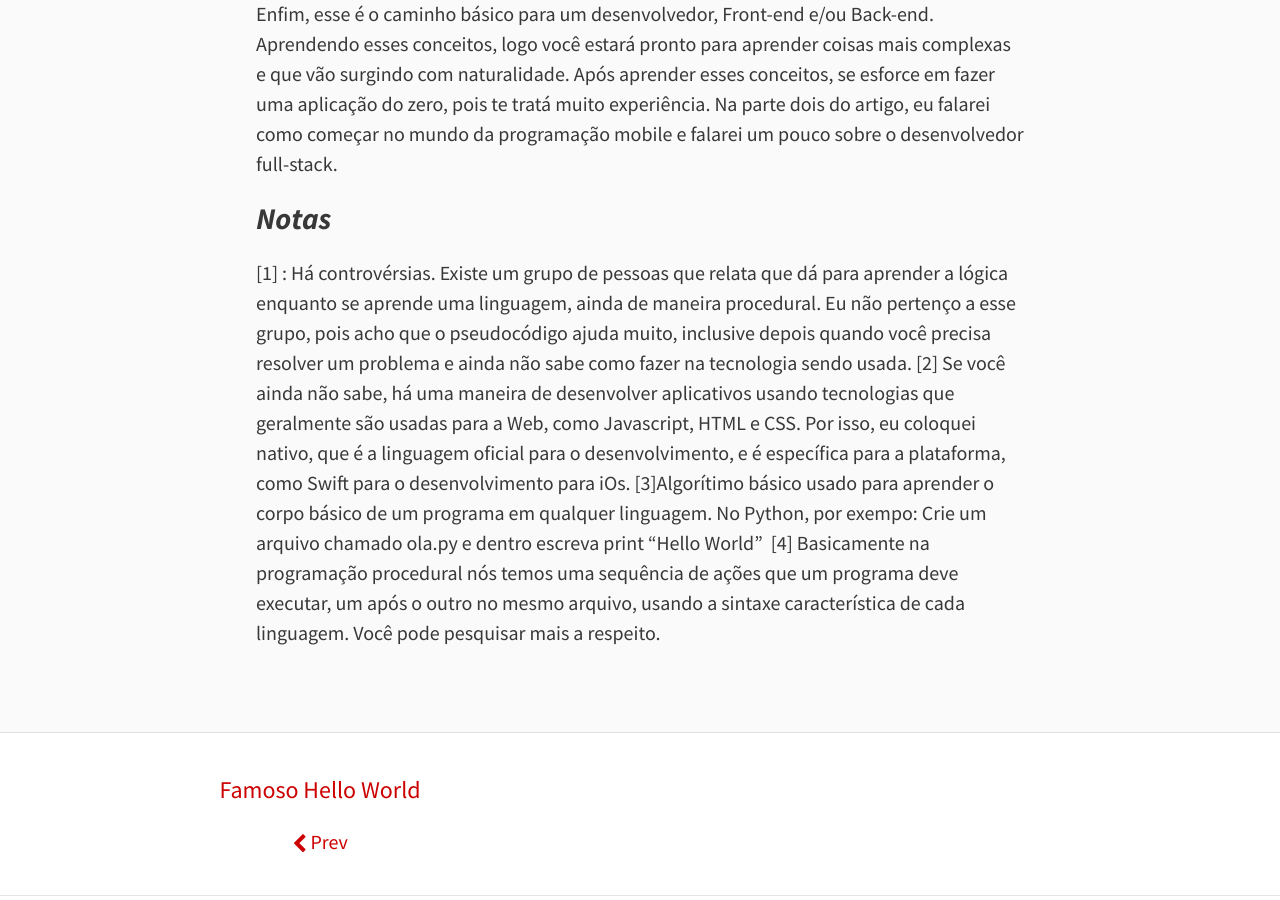
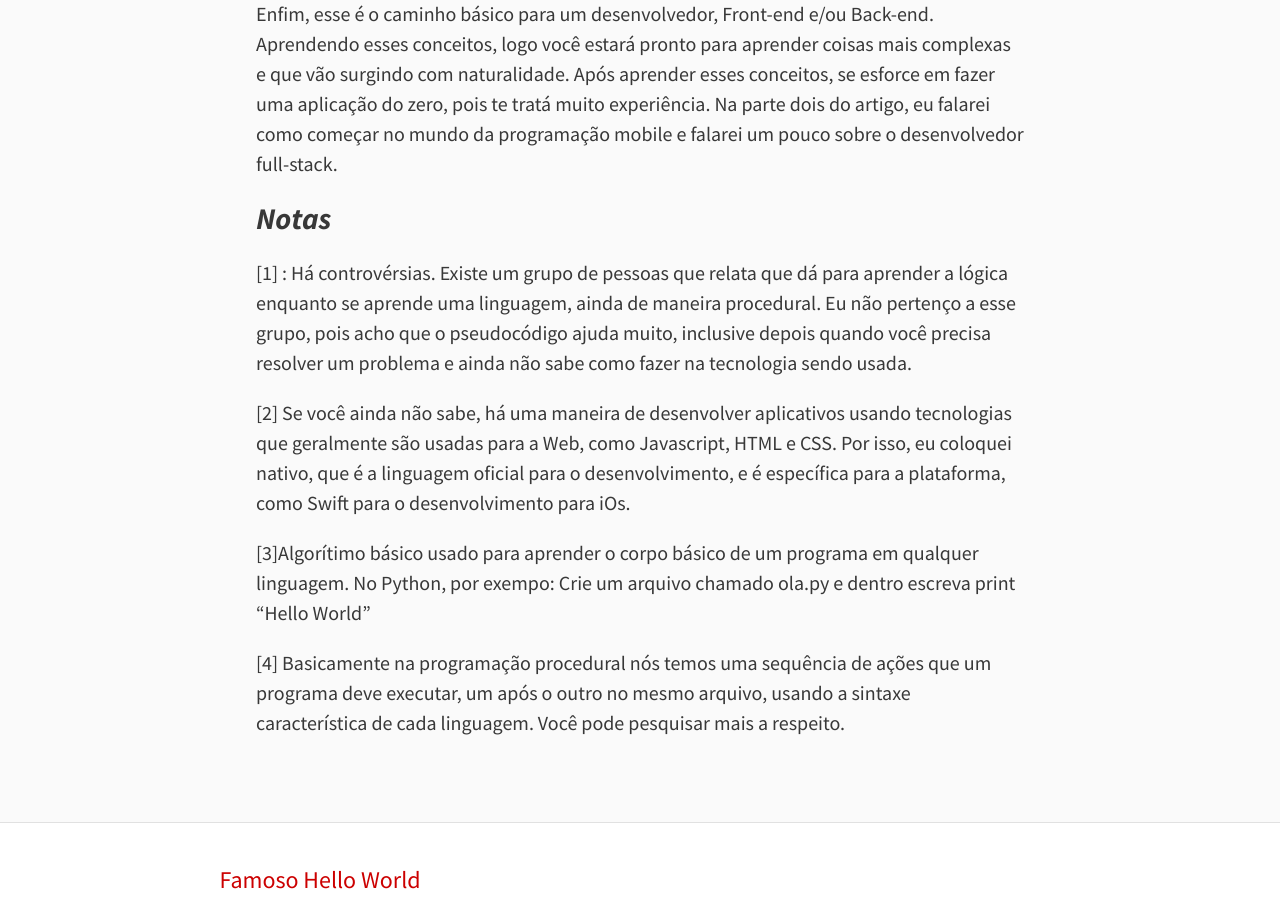
Before and after one commit to fabiomirandaa/fabiomirandaa.github.io, a Jekyll site: the page built from _posts/2017-04-04-como-voce-pode-se-tornar-um-programador-parte-1.md, in a window 1280 px wide and 900 px high, scrolled down 5504 px. Built offline with Jekyll 4.4.1, drawn with Linux system fonts in a browser that asks for light colours; nearby versions of some CDN libraries; comment, search, counter and statistics services are not loaded.

Commit message:
fix: Correction spaces in notes

```diff
--- a/_posts/2017-04-04-como-voce-pode-se-tornar-um-programador-parte-1.md
+++ b/_posts/2017-04-04-como-voce-pode-se-tornar-um-programador-parte-1.md
@@ -1,7 +1,7 @@
 ---
+title: Como você pode se tornar um programador - Parte 1
 layout: post
-title: Como você pode se tornar um programador - Parte 1
-feature-img: "img/binary-code.jpg"
+feature-img: img/binary-code.jpg
 ---
 
 Quando eu iniciei de fato no mundo da programação, lá por 2012, não tinha muito conteúdo que direcionasse pro caminho correto quem estava com disposição para aprender sozinho essa arte. Hoje, até há muito conteúdo na web pro pessoal buscar conhecimento sozinho, só que hoje tem tanta coisa que acaba deixando a galera bem perdida. Isso gera perguntas como:
@@ -104,6 +104,9 @@ Enfim, esse é o caminho básico para um desenvolvedor, Front-end e/ou Back-end.
 ### ***Notas***
 
 [1] : Há controvérsias. Existe um grupo de pessoas que relata que dá para aprender a lógica enquanto se aprende uma linguagem, ainda de maneira procedural. Eu não pertenço a esse grupo, pois acho que o pseudocódigo ajuda muito, inclusive depois quando você precisa resolver um problema e ainda não sabe como fazer na tecnologia sendo usada.
+
 [2] Se você ainda não sabe, há uma maneira de desenvolver aplicativos usando tecnologias que geralmente são usadas para a Web, como Javascript, HTML e CSS. Por isso, eu coloquei nativo, que é a linguagem oficial para o desenvolvimento, e é específica para a plataforma, como Swift para o desenvolvimento para iOs.
+
 [3]Algorítimo básico usado para aprender o corpo básico de um programa em qualquer linguagem. No Python, por exempo: Crie um arquivo chamado ola.py e dentro escreva print “Hello World”
+
 [4] Basicamente na programação procedural nós temos uma sequência de ações que um programa deve executar, um após o outro no mesmo arquivo, usando a sintaxe característica de cada linguagem. Você pode pesquisar mais a respeito.
```
